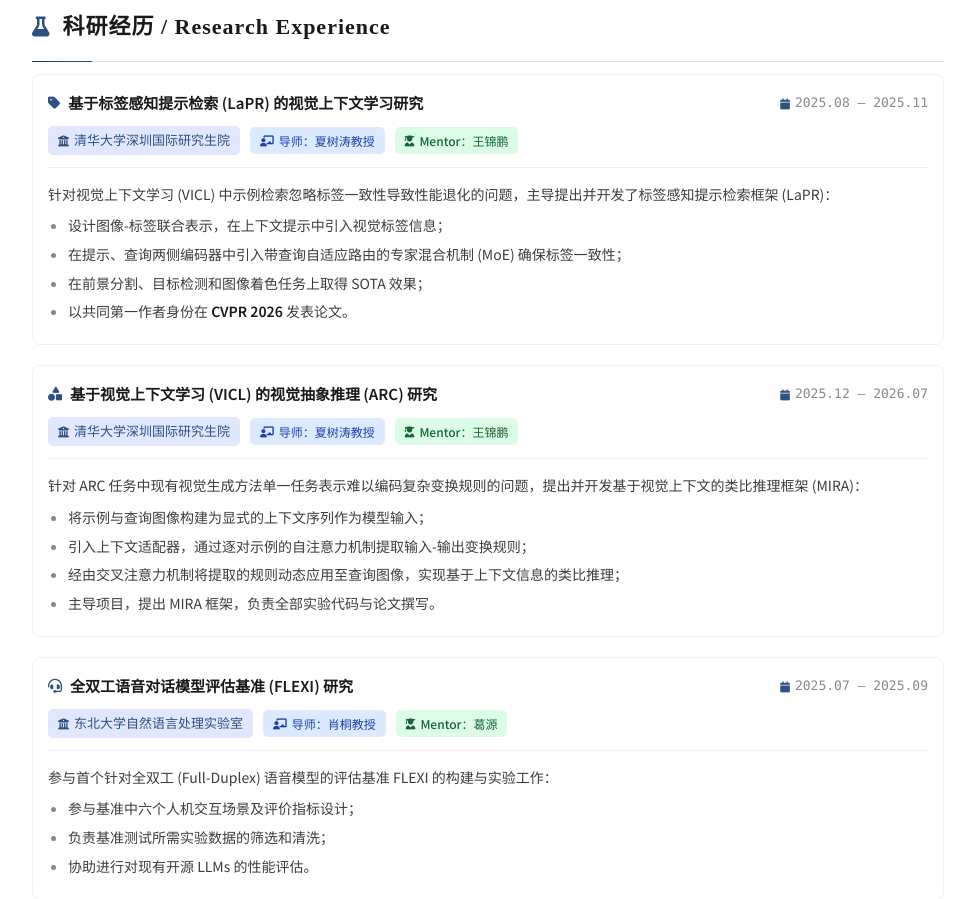
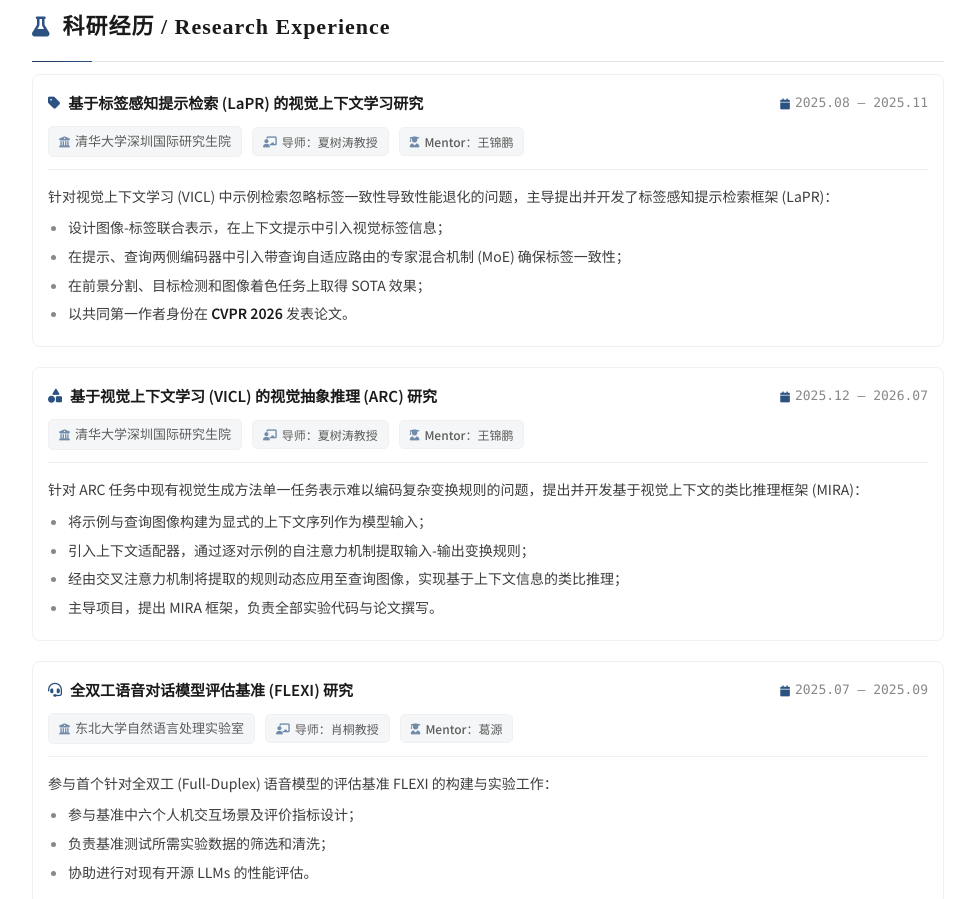
Before and after one commit to panhh0804/panhh0804.github.io, a plain HTML site: page index.html in a window 1280 px wide. Shown: the part 2420-3319 px from the top of the page, without its empty margins (152-1127 px from the left). Drawn offline with Linux system fonts and the light colour scheme; some packages are replaced by stand-ins of ours; a script that the page names is missing.

Commit message:
更改颜色风格

```diff
--- a/style.css
+++ b/style.css
@@ -1599,6 +1599,21 @@ a:hover::after {
 
 .exp-mentor i { font-size: 11px; }
 
+.exp-org,
+.exp-advisor,
+.exp-mentor {
+    color: var(--color-muted);
+    background: #f5f6f7;
+    border: 1px solid var(--color-border-light);
+}
+
+.exp-org i,
+.exp-advisor i,
+.exp-mentor i {
+    color: var(--color-accent-light);
+    opacity: 0.65;
+}
+
 .exp-body {
     font-size: 14px;
     color: var(--color-secondary);
```
